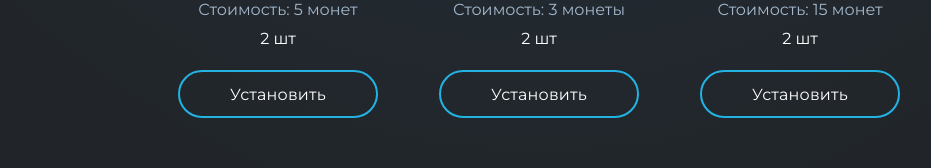
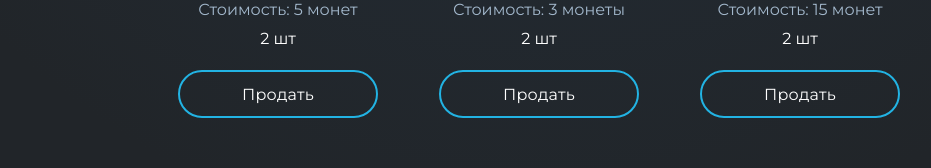
Before and after one commit to Yumashev-Nikita/biorobot-factory, a Vue app: page / in a window 1280 px wide. Shown: the part 1340-1508 px from the top of the page, without its empty margins (102-1033 px from the left). Built offline with nearby package versions, Linux system fonts and the light colour scheme.

Commit message:
trade system done

```diff
--- a/src/components/CryptoWallet.vue
+++ b/src/components/CryptoWallet.vue
@@ -26,7 +26,7 @@ export default {
       coins: computed(() => store.getters['wallet/getCoins']),
       stackMode: computed(() => store.getters['wallet/getStackMode']),
       textCased: computed(() => store.getters['wallet/getTextCased']),
-      farmCoins: () => store.dispatch('farmCoins'),
+      farmCoins: () => store.dispatch('wallet/farmCoins'),
       switchStackMode: () => store.dispatch('wallet/switchStackMode'),
     };
   },
--- a/src/components/PartMarket.vue
+++ b/src/components/PartMarket.vue
@@ -7,8 +7,8 @@
       </div>
       <div class="part__name name">Биорука</div>
       <div class="part__cost cost">Стоимость: 7 монет</div>
-      <div class="part__button-wrapper"><div class="button-main wd200 button-orange button-text"
-      @click="buyBiohand">Установить</div>
+      <div class="part__button-wrapper"><div class="button-main wd200 button-text"
+      :class="biohandButtonDisable" @click="!biohandBuyState ? buyBiohand() : null">Установить</div>
       </div>
     </div>
 
@@ -18,8 +18,9 @@
       </div>
       <div class="part__name name">Микрочип</div>
       <div class="part__cost cost">Стоимость: 5 монет</div>
-      <div class="part__button-wrapper"><div class="button-main wd200 button-orange button-text"
-      @click="buyMicrochip">Установить</div>
+      <div class="part__button-wrapper"><div class="button-main wd200 button-text"
+      :class="microchipButtonDisable" @click="!microchipBuyState ? buyMicrochip() : null">Установить
+      </div>
       </div>
     </div>
 
@@ -31,8 +32,8 @@
       </div>
       <div class="part__name name">Душа</div>
       <div class="part__cost cost">Стоимость: 25 монет</div>
-      <div class="part__button-wrapper"><div class="button-main wd200 button-orange button-text"
-      @click="buySoul">Установить</div>
+      <div class="part__button-wrapper"><div class="button-main wd200 button-text"
+      :class="soulButtonDisable" @click="!soulBuyState ? buySoul() : null">Установить</div>
       </div>
       </div>
     </div>
@@ -45,10 +46,32 @@ import { useStore } from 'vuex';
 
 export default {
   name: 'PartMarket',
+  computed: {
+    biohandButtonDisable() {
+      return {
+        'button-disable-filled': this.biohandBuyState,
+        'button-orange': !this.biohandBuyState,
+      };
+    },
+    microchipButtonDisable() {
+      return {
+        'button-disable-filled': this.microchipBuyState,
+        'button-orange': !this.microchipBuyState,
+      };
+    },
+    soulButtonDisable() {
+      return {
+        'button-disable-filled': this.soulBuyState,
+        'button-orange': !this.soulBuyState,
+      };
+    },
+  },
   setup() {
     const store = useStore();
     return {
-      soulMarketDisable: computed(() => store.getters['soul/getMarketState']),
+      biohandBuyState: computed(() => store.getters['biohand/getBuyState']),
+      microchipBuyState: computed(() => store.getters['microchip/getBuyState']),
+      soulBuyState: computed(() => store.getters['soul/getBuyState']),
       buyBiohand: () => store.dispatch('buyPart', 'biohand'),
       buyMicrochip: () => store.dispatch('buyPart', 'microchip'),
       buySoul: () => store.dispatch('buyPart', 'soul'),
--- a/src/components/PartStorage.vue
+++ b/src/components/PartStorage.vue
@@ -5,8 +5,8 @@
       <div class="part__name name">Биорука</div>
       <div class="part__cost cost">Стоимость: 5 монет</div>
       <div class="part__amount amount"> {{ biohandAmount }} шт </div>
-      <div class="part__button-wrapper"><div class="button-main wd200 button-blue button-text"
-      @click="sellBiohand">Установить</div>
+      <div class="part__button-wrapper"><div class="button-main wd200 button-text"
+      :class="biohandButtonDisable" @click="!biohandSellState ? sellBiohand() : null">Продать</div>
       </div>
     </div>
 
@@ -14,8 +14,9 @@
       <div class="part__name name">Микрочип</div>
       <div class="part__cost cost">Стоимость: 3 монеты</div>
       <div class="part__amount amount"> {{ microchipAmount }} шт </div>
-      <div class="part__button-wrapper"><div class="button-main wd200 button-blue button-text"
-      @click="sellMicrochip">Установить</div>
+      <div class="part__button-wrapper"><div class="button-main wd200 button-text"
+      :class="microchipButtonDisable" @click="!microchipSellState ? sellMicrochip() : null">Продать
+      </div>
       </div>
     </div>
 
@@ -23,8 +24,8 @@
       <div class="part__name name">Душа</div>
       <div class="part__cost cost">Стоимость: 15 монет</div>
       <div class="part__amount amount"> {{ soulAmount }} шт </div>
-      <div class="part__button-wrapper"><div class="button-main wd200 button-blue button-text"
-      @click="sellSoul">Установить</div>
+      <div class="part__button-wrapper"><div class="button-main wd200 button-text"
+      :class="soulButtonDisable" @click="!soulSellState ? sellSoul() : null">Продать</div>
       </div>
       </div>
     </div>
@@ -37,9 +38,32 @@ import { useStore } from 'vuex';
 
 export default {
   name: 'PartStorage',
+  computed: {
+    biohandButtonDisable() {
+      return {
+        'button-disable-wired': this.biohandSellState,
+        'button-blue': !this.biohandSellState,
+      };
+    },
+    microchipButtonDisable() {
+      return {
+        'button-disable-wired': this.microchipSellState,
+        'button-blue': !this.microchipSellState,
+      };
+    },
+    soulButtonDisable() {
+      return {
+        'button-disable-wired': this.soulSellState,
+        'button-blue': !this.soulSellState,
+      };
+    },
+  },
   setup() {
     const store = useStore();
     return {
+      biohandSellState: computed(() => store.getters['biohand/getSellState']),
+      microchipSellState: computed(() => store.getters['microchip/getSellState']),
+      soulSellState: computed(() => store.getters['soul/getSellState']),
       biohandAmount: computed(() => store.getters['biohand/getAmount']),
       microchipAmount: computed(() => store.getters['microchip/getAmount']),
       soulAmount: computed(() => store.getters['soul/getAmount']),
--- a/src/components/SoulPart.vue
+++ b/src/components/SoulPart.vue
@@ -1,6 +1,9 @@
 <template>
-  <div class="part" :class="partComputed" @click="switchActive">
-    <div :class="spriteComputed"></div>
+  <div v-if="isDisable" class="part" :class="partComputed">
+    <div :class="spriteComputed" @click="isActive ? (putPart(), switchActive()) : null"></div>
+  </div>
+  <div v-if="!isDisable" class="part" :class="partComputed" @click="switchActive">
+    <div :class="spriteComputed" @click="isActive ? putPart() : getPart()"></div>
   </div>
 </template>
 
@@ -22,12 +25,6 @@ export default {
       this.isActive = !this.isActive;
     },
   },
-  setup() {
-    const store = useStore();
-    return {
-      isDisable: computed(() => store.getters['soul/getZeroState']),
-    };
-  },
   computed: {
     partComputed() {
       return {
@@ -39,9 +36,17 @@ export default {
       return {
         'sprite-soul_active': this.isActive,
         'sprite-soul_inactive': !this.isActive,
-        'sprite-soul_disable': this.isDisable,
+        'sprite-soul_disable': this.isDisable && !this.isActive,
       };
     },
+  },
+  setup() {
+    const store = useStore();
+    return {
+      isDisable: computed(() => store.getters['soul/getZeroState']),
+      getPart: () => store.dispatch('getPart', 'soul'),
+      putPart: () => store.dispatch('putPart', 'soul'),
+    };
   },
 };
 </script>
--- a/src/store/modules/biohands.js
+++ b/src/store/modules/biohands.js
@@ -11,9 +11,8 @@ export default {
     getAmount: (state) => state.amount,
     getBuyCost: (state) => state.buycost,
     getSellCost: (state) => state.sellcost,
-    getZeroState: (state) => state.amount === 0,
-    getMarketState: (state, getters) => {
-      console.log(getters['wallet/getCoins']);
+    getSellState: (state) => state.amount === 0,
+    getBuyState: (state, getters) => {
       let marketDisable = false;
       if (getters['wallet/getCoins'] < state.buycost) {
         marketDisable = true;
@@ -24,9 +23,6 @@ export default {
   mutations: {
     ADD: (state) => { state.amount += 1; },
     TAKE: (state) => { state.amount -= 1; },
-    marketSwitch: (state) => { state.marketDisable = !state.marketDisable; },
-    storageSwitch: (state) => { state.storageDisable = !state.storageDisable; },
-    fabSwitch: (state) => { state.fabDisable = !state.fabDisable; },
   },
   actions: {
   },
--- a/src/store/modules/microchips.js
+++ b/src/store/modules/microchips.js
@@ -11,9 +11,8 @@ export default {
     getAmount: (state) => state.amount,
     getBuyCost: (state) => state.buycost,
     getSellCost: (state) => state.sellcost,
-    getZeroState: (state) => state.amount === 0,
-    getMarketState: (state, getters) => {
-      console.log(getters['wallet/getCoins']);
+    getSellState: (state) => state.amount === 0,
+    getBuyState: (state, getters) => {
       let marketDisable = false;
       if (getters['wallet/getCoins'] < state.buycost) {
         marketDisable = true;
@@ -24,9 +23,6 @@ export default {
   mutations: {
     ADD: (state) => { state.amount += 1; },
     TAKE: (state) => { state.amount -= 1; },
-    marketSwitch: (state) => { state.marketDisable = !state.marketDisable; },
-    storageSwitch: (state) => { state.storageDisable = !state.storageDisable; },
-    fabSwitch: (state) => { state.fabDisable = !state.fabDisable; },
   },
   actions: {
   },
--- a/src/store/modules/souls.js
+++ b/src/store/modules/souls.js
@@ -11,9 +11,8 @@ export default {
     getAmount: (state) => state.amount,
     getBuyCost: (state) => state.buycost,
     getSellCost: (state) => state.sellcost,
-    getZeroState: (state) => state.amount === 0,
-    getMarketState: (state, getters) => {
-      console.log(getters['wallet/getCoins']);
+    getSellState: (state) => state.amount === 0,
+    getBuyState: (state, getters) => {
       let marketDisable = false;
       if (getters['wallet/getCoins'] < state.buycost) {
         marketDisable = true;
@@ -24,9 +23,6 @@ export default {
   mutations: {
     ADD: (state) => { state.amount += 1; },
     TAKE: (state) => { state.amount -= 1; },
-    marketSwitch: (state) => { state.marketDisable = !state.marketDisable; },
-    storageSwitch: (state) => { state.storageDisable = !state.storageDisable; },
-    fabSwitch: (state) => { state.fabDisable = !state.fabDisable; },
   },
   actions: {
   },
--- a/src/store/modules/wallet.js
+++ b/src/store/modules/wallet.js
@@ -2,7 +2,7 @@ export default {
   namespaced: true,
   state: {
     coins: 45,
-    stackedCoinFarm: false,
+    stackedCoinFarm: true,
   },
   getters: {
     getCoins: (state) => state.coins,
@@ -28,14 +28,11 @@ export default {
     TAKE_COINS_AMOUNT: (state, amount) => { state.coins -= amount; },
   },
   actions: {
-    farmCoins: {
-      root: true,
-      handler(namespacedContext) {
-        namespacedContext.commit('ADD_COINS_FIXED');
-      },
+    farmCoins() {
+      this.commit('wallet/ADD_COINS_FIXED');
     },
-    switchStackMode(namespacedContext) {
-      namespacedContext.commit('SWITCH_STACK_MODE');
+    switchStackMode() {
+      this.commit('wallet/SWITCH_STACK_MODE');
     },
   },
   modules: {
```
Also changed, not shown: src/components/BiohandPart.vue (+14 -9 lines), src/components/MicrochipPart.vue (+14 -9 lines).
